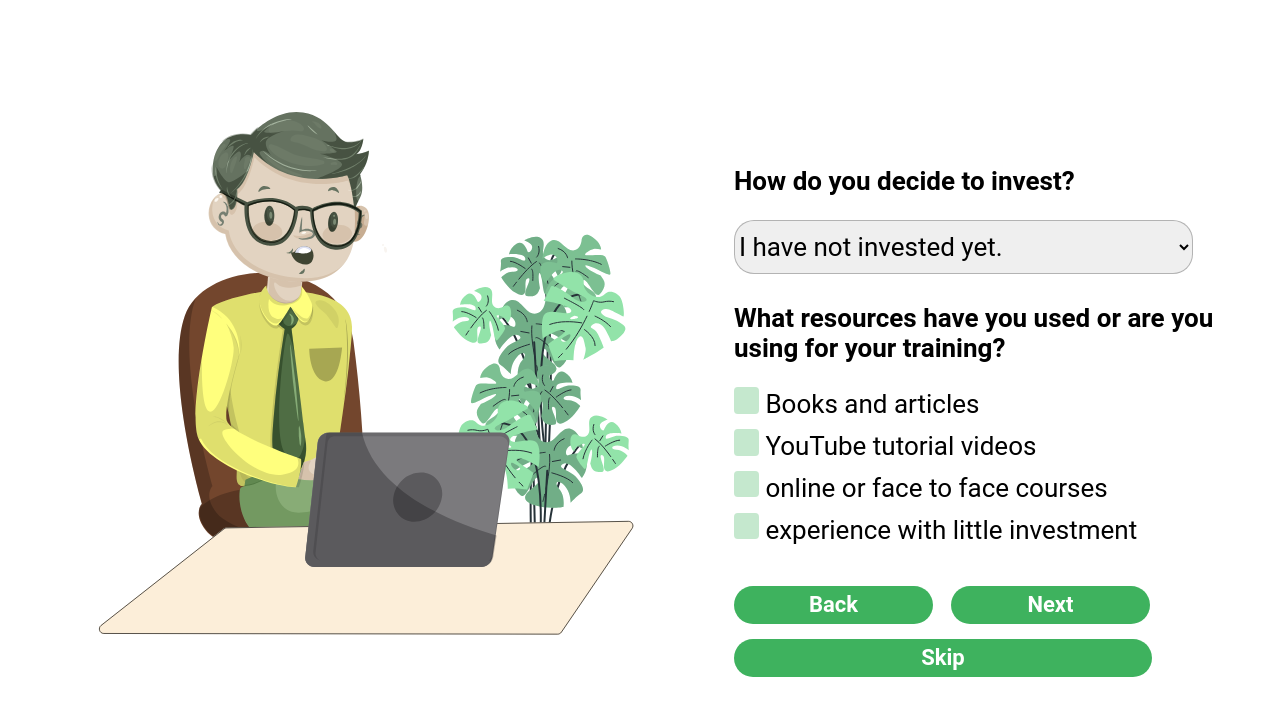
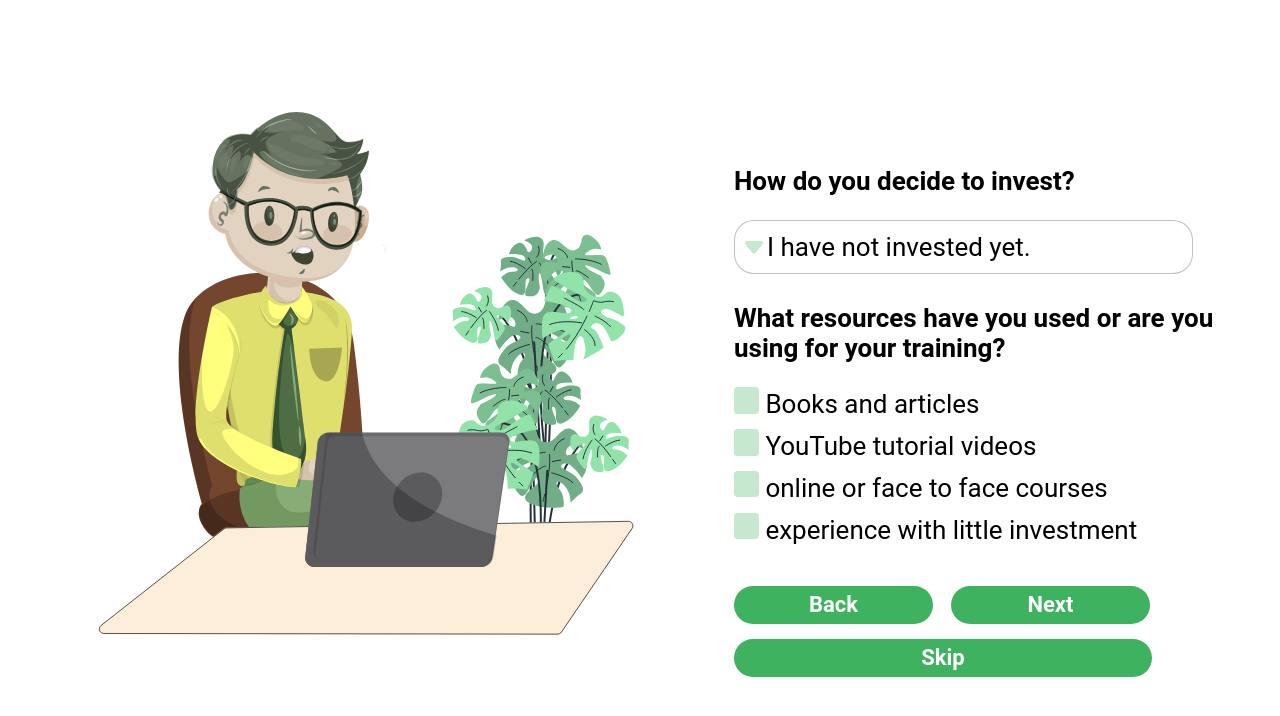
Before and after one commit to Matheus-kb/survey-form, a website: page src/pagefour.html in a window 1280 px wide. Drawn offline with Linux system fonts and the light colour scheme.

Commit message:
estilização da seta do select

```diff
--- a/src/css/pagefour-style.css
+++ b/src/css/pagefour-style.css
@@ -41,6 +41,9 @@ select {
   font-size: 1rem;
   font-weight: 400;
   margin-bottom: 0.62rem;
+  background: url('/public/img/vectorp.svg') 10px 50% no-repeat;
+  padding-inline-start: 2rem;
+  appearance: none;
 }
 
 .input-group {
--- a/src/css/pagethree-style.css
+++ b/src/css/pagethree-style.css
@@ -46,6 +46,9 @@ select {
   font-size: 1rem;
   text-align: center;
   padding: 0.37rem;
+  background: url('/public/img/vectorp.svg') 10px 50% no-repeat;
+  padding-inline-start: 2rem;
+  appearance: none;
 }
 
 .p2 {
```
Also changed, not shown: public/img/vector.svg (added), public/img/vectorp.svg (added).
